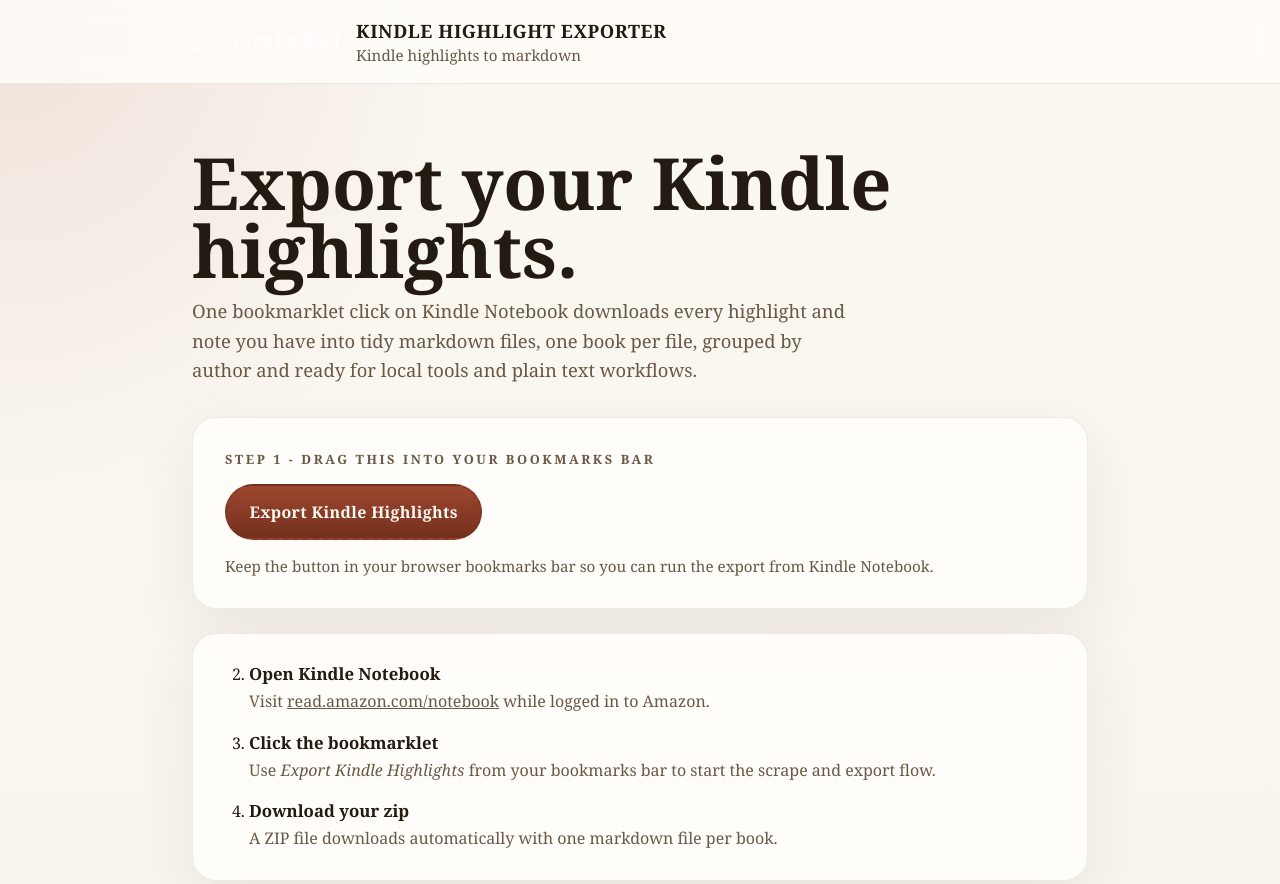
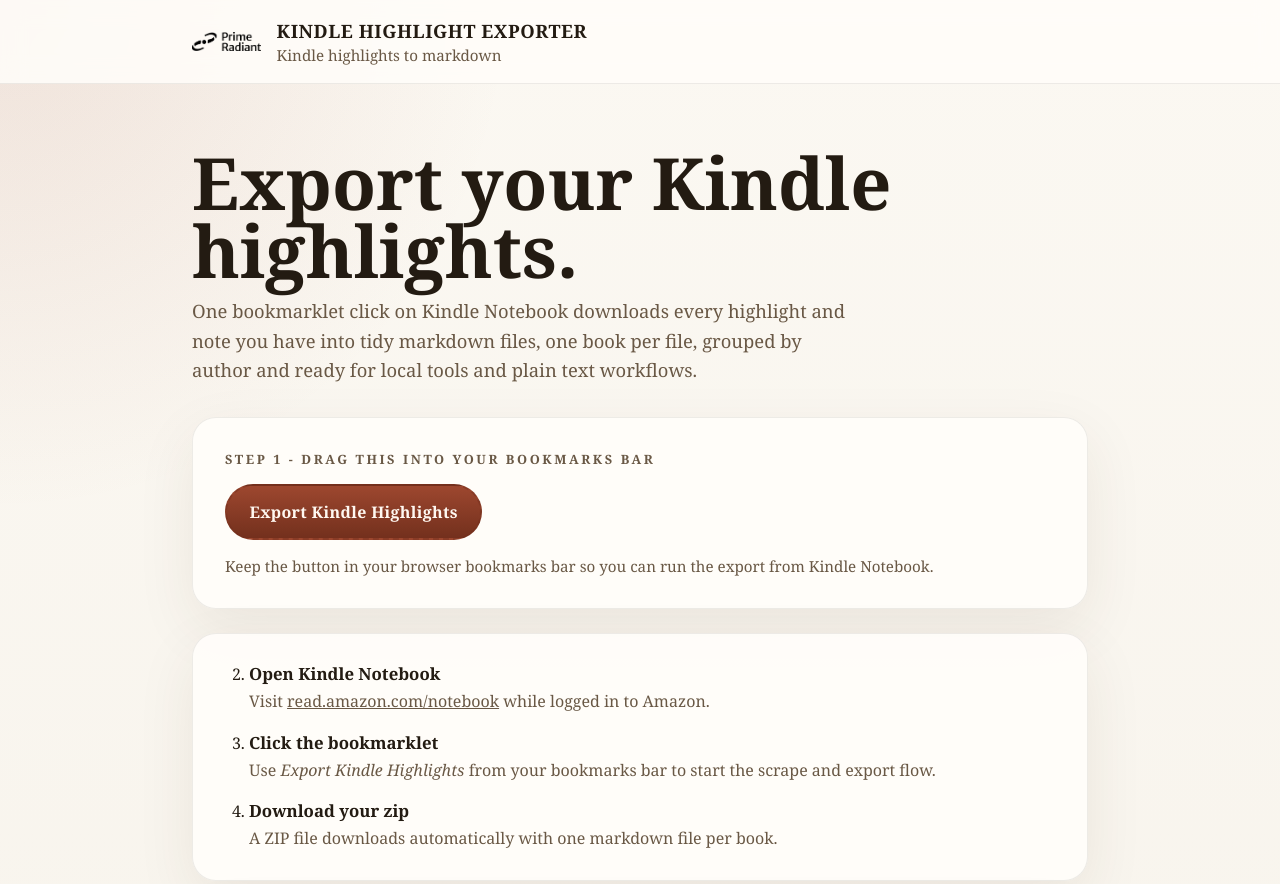
Before and after one commit to prime-radiant-inc/kindle-highlight-exporter, a website: page index.html in a window 1280 px wide. Shown: the top 884 px of the page. Drawn offline with Linux system fonts and the light colour scheme.

Commit message:
fix: use light-background prime radiant logo

```diff
--- a/index.html
+++ b/index.html
@@ -267,7 +267,7 @@
       <header class="header">
         <div class="header-inner">
           <a class="wordmark" href="https://primeradiant.com/" target="_blank" rel="noreferrer">
-            <img src="static/brand/logo-horizontal.png" alt="Prime Radiant">
+            <img src="static/brand/logo-horizontal-light.png" alt="Prime Radiant">
           </a>
           <div class="brand-copy">
             <p class="brand">Kindle Highlight Exporter</p>
```
Also changed, not shown: src/index.template.html (+1 -1 lines), static/brand/logo-horizontal-light.png (added).
